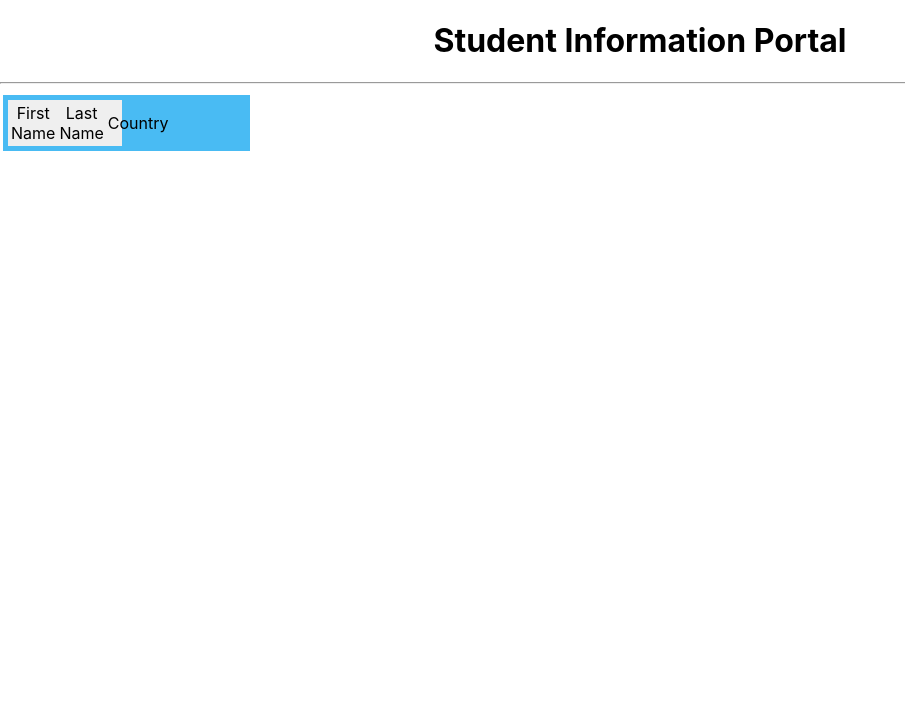
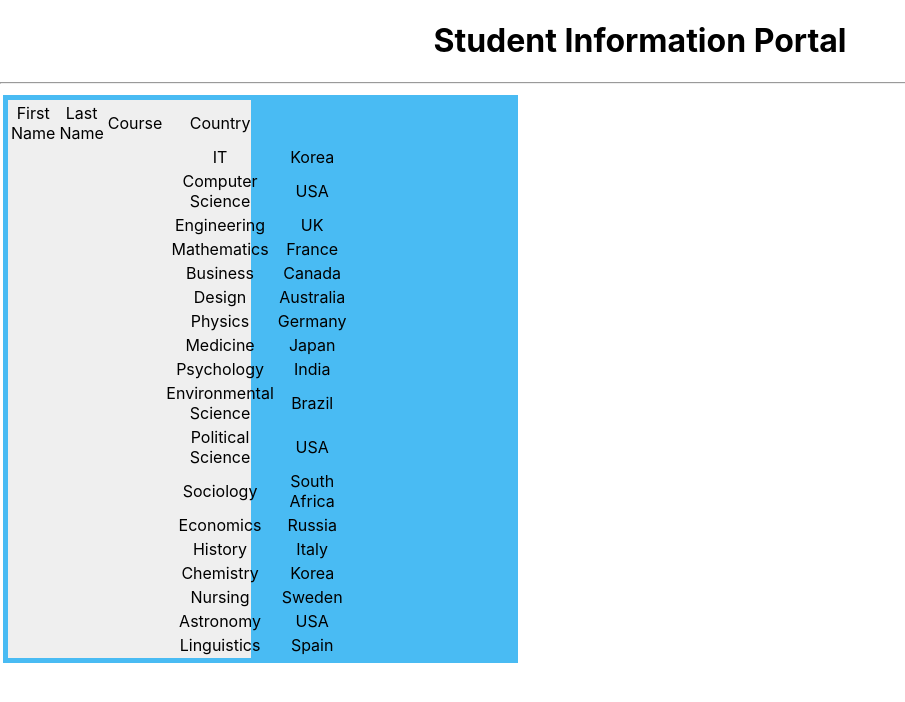
Before and after one commit to NifraAH/IT3133ReactProjects, a React (Create React App) app in the folder studentapp/: page / in a window 1280 px wide. Shown: the top 702 px of the page, without its empty margins (0-905 px from the left). Built offline with nearby package versions, Linux system fonts and the light colour scheme.

Commit message:
get data from parent and print using map

```diff
--- a/studentapp/src/components/StudentTable.js
+++ b/studentapp/src/components/StudentTable.js
@@ -8,9 +8,24 @@
                         <tr>
                             <td>First Name</td>
                             <td>Last Name</td>
+                            <td>Course</td>
                             <td>Country</td>
                         </tr>
                     </thead>
+                    <tbody>
+                        {
+                            props.students.map( student=>
+                                <tr>
+                                    <td>{student.firstname}</td>
+                                    <td>{student.firstname}</td>
+                                    <td>{student.lastname}</td>
+                                    <td>{student.course}</td>
+                                    <td>{student.address.country}</td>
+                                </tr>
+
+                            )
+                        }
+                    </tbody>
                 </table>
             </div>
         </div>
```
